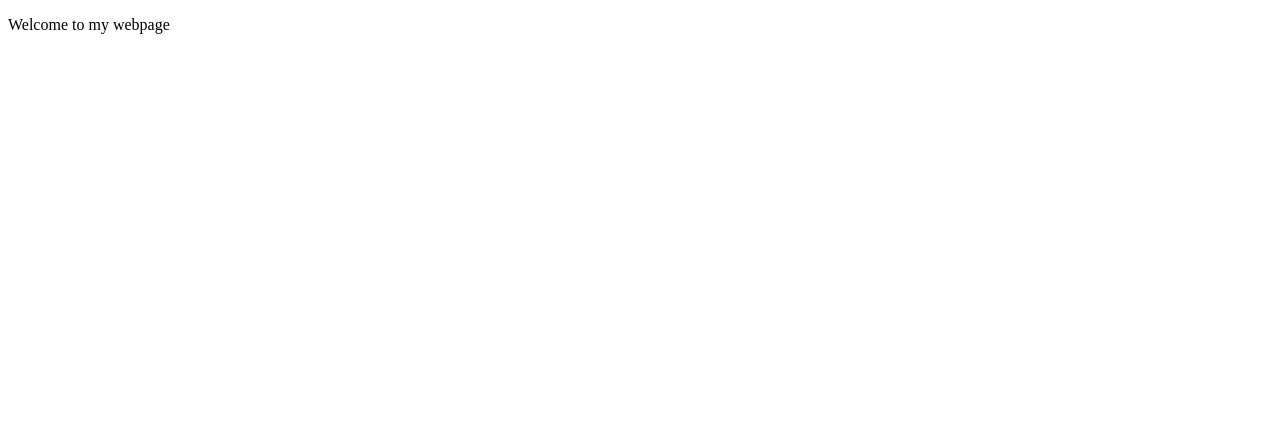
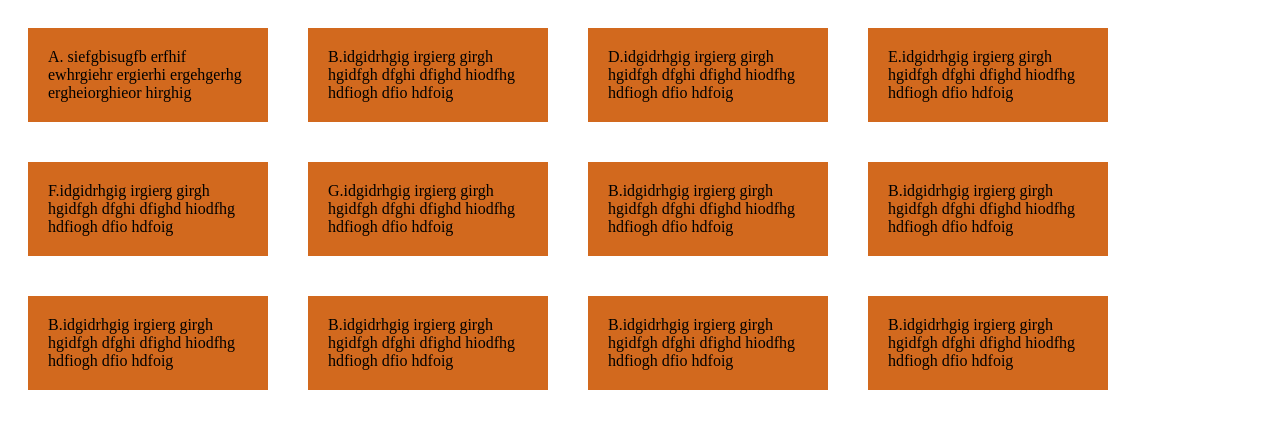
Before and after one commit to rishabh-mishra-2003/lecture3, a plain HTML site: page feature.html in a window 1280 px wide. Drawn offline with Linux system fonts and the light colour scheme.

Commit message:
New Version

```diff
--- a/feature.html
+++ b/feature.html
@@ -6,20 +6,34 @@
     <title>Document</title>
 
     <style>
-       @media(min-width: 500px){
-           p::before{
-               content: "Welcome to my webpage";
-           }
+       .container{
+           display: flex;
+           flex-wrap: wrap;
        }
-       @media(max-width: 499px){
-           p::before{
-               content: "welcome";
-           }
+       .container>div{
+           background-color: chocolate;
+           margin: 20px;
+           padding: 20px;
+           font-size: medium;
+           width: 200px;
        }
     </style>
 </head>
 <body>
+    <div class="container">
+        <div>A. siefgbisugfb erfhif ewhrgiehr ergierhi ergehgerhg ergheiorghieor hirghig</div>
+        <div>B.idgidrhgig irgierg girgh hgidfgh dfghi dfighd hiodfhg hdfiogh dfio hdfoig </div>
+        <div>D.idgidrhgig irgierg girgh hgidfgh dfghi dfighd hiodfhg hdfiogh dfio hdfoig </div>
+        <div>E.idgidrhgig irgierg girgh hgidfgh dfghi dfighd hiodfhg hdfiogh dfio hdfoig </div>
+        <div>F.idgidrhgig irgierg girgh hgidfgh dfghi dfighd hiodfhg hdfiogh dfio hdfoig </div>
+        <div>G.idgidrhgig irgierg girgh hgidfgh dfghi dfighd hiodfhg hdfiogh dfio hdfoig </div>
+        <div>B.idgidrhgig irgierg girgh hgidfgh dfghi dfighd hiodfhg hdfiogh dfio hdfoig </div>
+        <div>B.idgidrhgig irgierg girgh hgidfgh dfghi dfighd hiodfhg hdfiogh dfio hdfoig </div>
+        <div>B.idgidrhgig irgierg girgh hgidfgh dfghi dfighd hiodfhg hdfiogh dfio hdfoig </div>
+        <div>B.idgidrhgig irgierg girgh hgidfgh dfghi dfighd hiodfhg hdfiogh dfio hdfoig </div>
+        <div>B.idgidrhgig irgierg girgh hgidfgh dfghi dfighd hiodfhg hdfiogh dfio hdfoig </div>
+        <div>B.idgidrhgig irgierg girgh hgidfgh dfghi dfighd hiodfhg hdfiogh dfio hdfoig </div>
 
-   <p></p>
+    </div>
 </body>
 </html>
```
